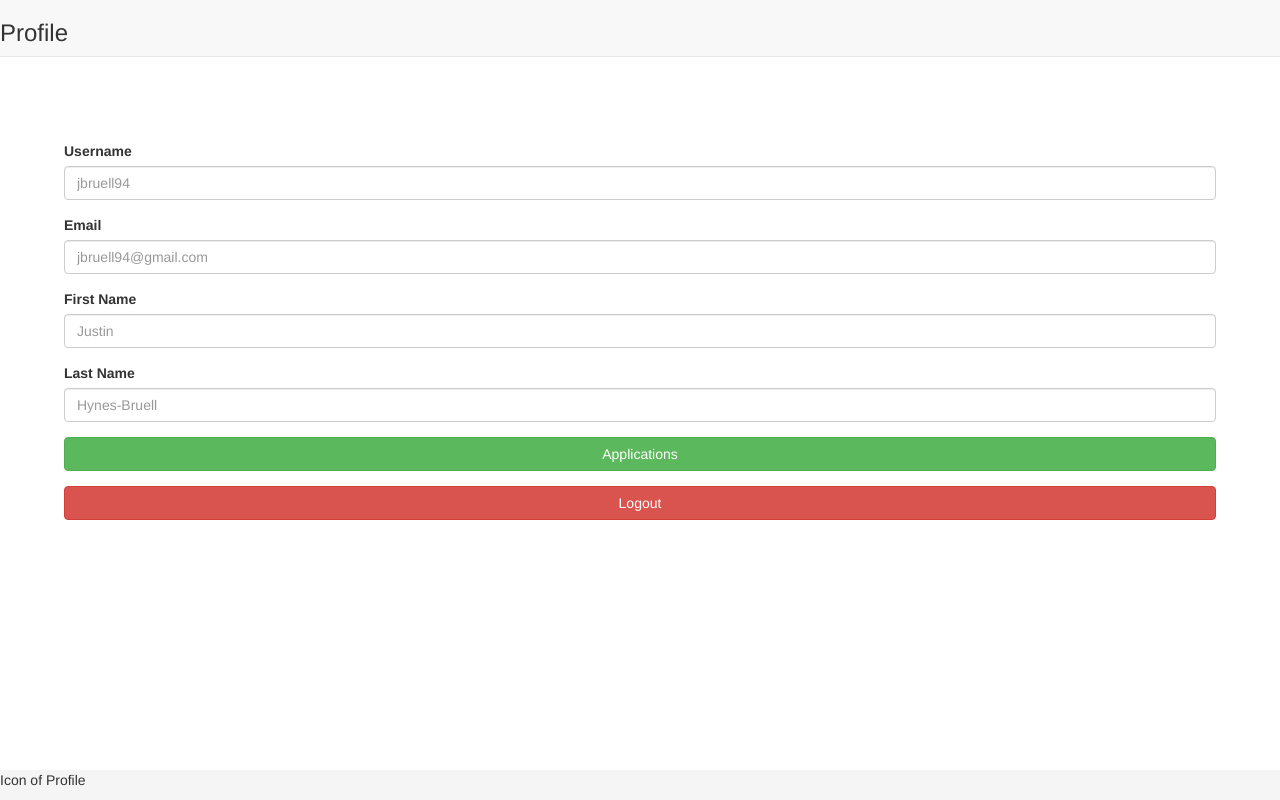
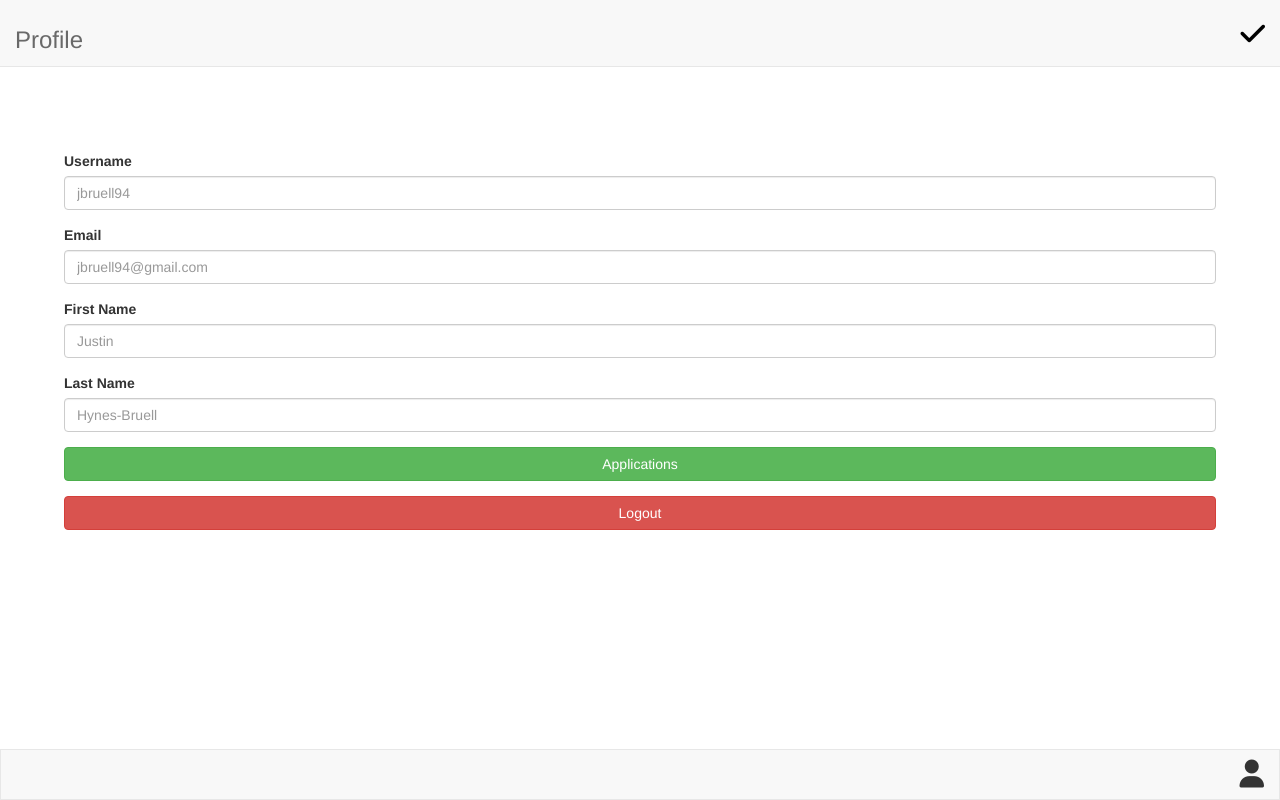
Before and after one commit to jhynes94/Hynes-Bruell-Justin-web-dev, a website: page public/assignment/Assignment_2/profile.html in a window 1280 px wide. Drawn offline with nearby package versions, Linux system fonts and the light colour scheme.

Commit message:
Header and Footer Fixed Header and footer for document are now up to spec

```diff
--- a/public/assignment/Assignment_2/CSS/NormalCSS.css
+++ b/public/assignment/Assignment_2/CSS/NormalCSS.css
@@ -2,8 +2,15 @@
     position: absolute;
     bottom: 0;
     width: 100%;
-    height: 30px;
+    height: auto;
     background-color: #f5f5f5;
+    text-align: right;
+    padding: 10px;
+    padding-right: 15px;
+    border-width: 0 0 1px;
+    border: 1px solid transparent;
+    background-color: #f8f8f8;
+    border-color: #e7e7e7;
 }
 
 form {
@@ -11,4 +18,22 @@ form {
 }
 
 .navbar-static-top {
+    height: auto;
+    color: dimgray;
+    padding-left: 15px;
+    padding-top: 7px;
+    padding-bottom: 3px;
 }
+
+h3 {
+    display:inline-block;
+}
+
+.Check_Icon {
+    display:inline-block;
+    float: right;
+    padding-top: 13px;
+    padding-right: 15px;
+    padding-bottom: 3px;
+    color: black;
+}
--- a/public/assignment/Assignment_2/profile.html
+++ b/public/assignment/Assignment_2/profile.html
@@ -6,11 +6,13 @@
     <link href="https://maxcdn.bootstrapcdn.com/bootstrap/3.3.6/css/bootstrap.min.css" rel="stylesheet">
     <title>Profile</title>
     <link rel="stylesheet" href="CSS/NormalCSS.css">
+    <script src="https://use.fontawesome.com/bfbb94cfc5.js"></script>
 </head>
 
 <body>
     <nav class="navbar navbar-default navbar-static-top">
         <h3>Profile</h3>
+        <div class="Check_Icon"><i class="fa fa-check fa-2x" aria-hidden="true"></i></div>
     </nav>
 
     <form>
@@ -55,7 +57,7 @@
         </form>
 
     <footer class="footer">
-        <p>Icon of Profile</p>
+        <i class="fa fa-user fa-2x" aria-hidden="true"></i>
     </footer>
 </body>
 
```
